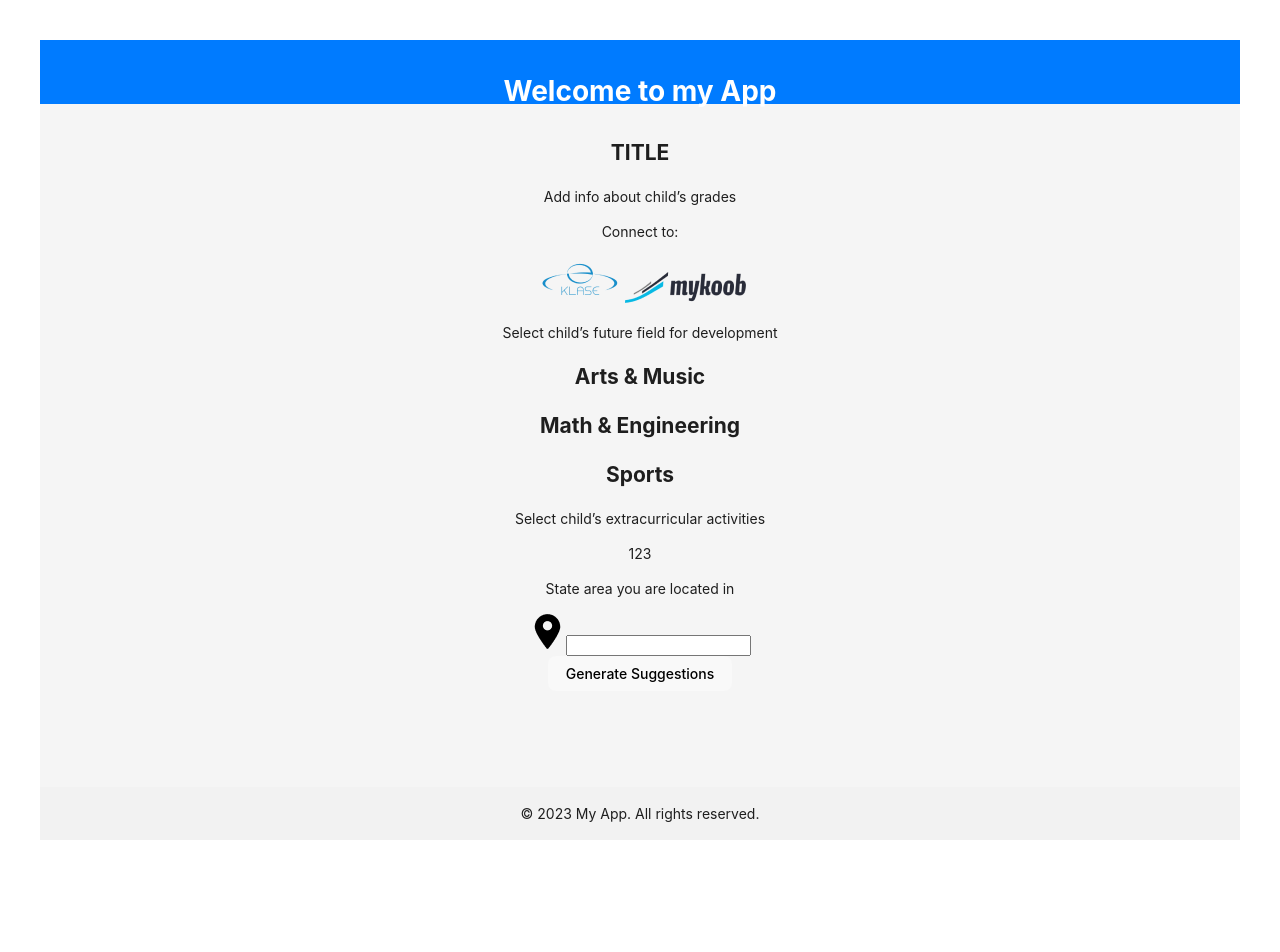
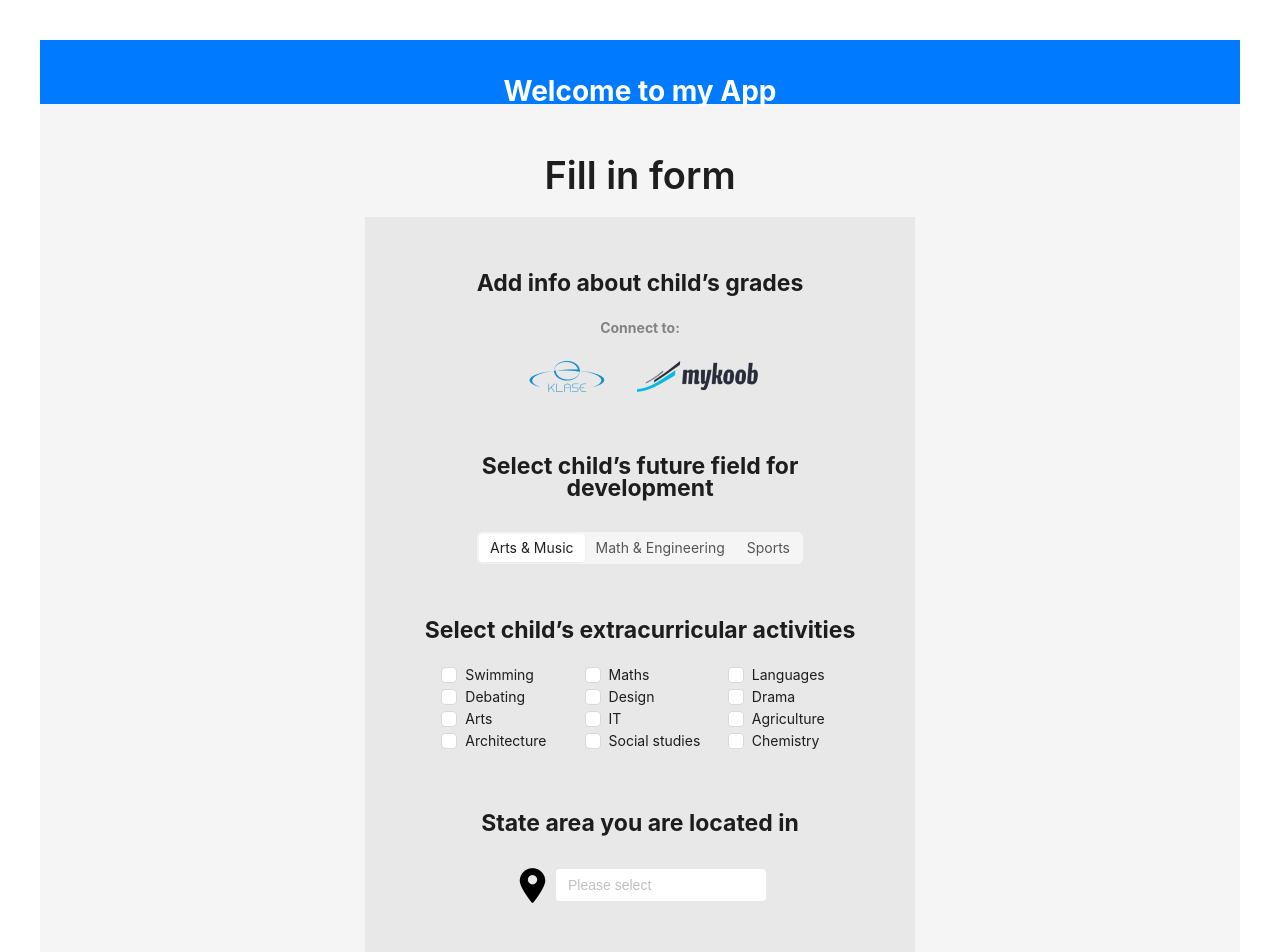
Before and after one commit to 28stone-hackcodex/hackcodex-fe, a React (Vite) app: page /suggestion in a window 1280 px wide. Shown: the top 952 px of the page. Before the commit the page ends 880 px from the top, so only its background shows below. Built offline with nearby package versions, Linux system fonts and the light colour scheme.

Commit message:
updated design of Suggestion

```diff
--- a/src/components/Tabs/Tab/Tab.tsx
+++ b/src/components/Tabs/Tab/Tab.tsx
@@ -1,3 +1,6 @@
+import { Button } from 'antd';
+import styled from 'styled-components';
+
 interface Tab {
   name: string;
   tabId: number;
@@ -16,5 +19,11 @@ export const Tab = ({ name, tabId, selectedTabId, onSelectTabId }: Tab) => {
 
   const isTabSelected = tabId === selectedTabId;
 
-  return <h1 onClick={handleSelectTab}>{isTabSelected ? 'selected' : name}</h1>;
+  return (
+    <StyledButton type={isTabSelected ? 'primary' : 'ghost'} onClick={handleSelectTab}>
+      {name}
+    </StyledButton>
+  );
 };
+
+const StyledButton = styled(Button)``;
--- a/src/components/Tabs/Tabs.tsx
+++ b/src/components/Tabs/Tabs.tsx
@@ -1,41 +1,11 @@
-import { Tab } from './Tab/Tab';
-import { useState } from 'react';
+import { Segmented } from 'antd';
 
-const tabsData = [
-  {
-    id: 1,
-    name: 'Arts & Music',
-  },
-  {
-    id: 2,
-    name: 'Math & Engineering',
-  },
-  {
-    id: 3,
-    name: 'Sports',
-  },
-];
+const tabsData = ['Arts & Music', 'Math & Engineering', 'Sports'];
 
 export const Tabs = () => {
-  const [selectedTabId, setSelectedTabId] = useState(-1);
-
-  const handleSelectTabId = (id: number) => {
-    setSelectedTabId(id);
-  };
-
   return (
     <div>
-      {tabsData.map((tab) => {
-        return (
-          <Tab
-            key={`${tab.name}-${tab.id}`}
-            name={tab.name}
-            tabId={tab.id}
-            selectedTabId={selectedTabId}
-            onSelectTabId={handleSelectTabId}
-          />
-        );
-      })}
+      <Segmented options={tabsData} />
     </div>
   );
 };
--- a/src/pages/Suggestion.tsx
+++ b/src/pages/Suggestion.tsx
@@ -1,30 +1,159 @@
+import styled from 'styled-components';
 import locationIcon from '../../public/images/icons/location-icon.png';
 import logoOne from '../../public/images/klase.png';
 import logoTwo from '../../public/images/mykoob.png';
 import { Tabs } from '../components/Tabs/Tabs';
+import { Button, Checkbox } from 'antd';
+import { Typography } from 'antd';
+
+const { Title, Paragraph } = Typography;
 
 const Suggestion = () => {
+  const options = [
+    { label: 'Swimming', value: 'Swimming' },
+    { label: 'Maths', value: 'Maths' },
+    { label: 'Languages', value: 'Languages' },
+    { label: 'Debating', value: 'Debating' },
+    { label: 'Design', value: 'Design' },
+    { label: 'Drama', value: 'Drama' },
+    { label: 'Arts', value: 'Arts' },
+    { label: 'IT', value: 'IT' },
+    { label: 'Agriculture', value: 'Agriculture' },
+    { label: 'Architecture', value: 'Architecture' },
+    { label: 'Social studies', value: 'Social studies' },
+    { label: 'Chemistry', value: 'Chemistry' },
+  ];
+
+  const valuesFromApi: string[] = [];
+
+  const handleSelectCheckpoint = (value: string) => {
+    console.log(value);
+  };
+
   return (
-    <section>
-      <h1>TITLE</h1>
-      <p>Add info about child’s grades</p>
-      <p>Connect to:</p>
-      <div>
-        <img src={logoOne} alt="Company logo" />
-        <img src={logoTwo} alt="Company logo" />
-      </div>
-      <p>Select child’s future field for development</p>
-      <Tabs />
-      <p>Select child’s extracurricular activities</p>
-      <div>123</div>
-      <p>State area you are located in</p>
-      <div>
-        <img src={locationIcon} alt="Location icon" />
-        <input type="text" />
-      </div>
-      <button>Generate Suggestions</button>
-    </section>
+    <StyledWrapper>
+      <StyledTitle level={1}>Fill in form</StyledTitle>
+      <StyledInner>
+        <StyledParagraphs>Add info about child’s grades</StyledParagraphs>
+        <StyledText>Connect to:</StyledText>
+        <StyledImageWrapper>
+          <img src={logoOne} alt="Company logo" />
+          <img src={logoTwo} alt="Company logo" />
+        </StyledImageWrapper>
+        <StyledParagraphs>Select child’s future field for development</StyledParagraphs>
+        <StyledTabsWrapper>
+          <Tabs />
+        </StyledTabsWrapper>
+        <StyledParagraphs>Select child’s extracurricular activities</StyledParagraphs>
+        <StyledRadiosWrapper>
+          <Checkbox.Group options={options} onChange={handleSelectCheckpoint} value={valuesFromApi} />
+        </StyledRadiosWrapper>
+        <StyledParagraphs>State area you are located in</StyledParagraphs>
+        <StyledSearchWrapper>
+          <img src={locationIcon} alt="Location icon" />
+          <StyledSearchInput type="text" placeholder="Please select" />
+        </StyledSearchWrapper>
+        <StyledSubmitButton shape="default" size="large" type="primary">
+          Generate Suggestions
+        </StyledSubmitButton>
+      </StyledInner>
+    </StyledWrapper>
   );
 };
 
+const StyledWrapper = styled.section`
+  display: flex;
+  flex-direction: column;
+  align-items: center;
+  justify-content: center;
+  padding: 0 24px;
+`;
+
+const StyledInner = styled.div`
+  background: #e8e8e8;
+  max-width: 550px;
+  padding: 55px 44px;
+`;
+
+const StyledTitle = styled(Title)`
+  font-weight: 700;
+  font-size: 23px;
+  line-height: 22px;
+`;
+
+const StyledParagraphs = styled(Paragraph)`
+  font-weight: 700;
+  font-size: 23px;
+  line-height: 22px;
+`;
+
+const StyledText = styled.p`
+  font-weight: 700;
+  font-size: 14px;
+  line-height: 22px;
+  color: #838383;
+`;
+
+const StyledImageWrapper = styled.div`
+  display: flex;
+  align-items: center;
+  justify-content: center;
+  gap: 25px;
+  margin-bottom: 55px;
+`;
+
+const StyledTabsWrapper = styled.div`
+  margin-bottom: 45px;
+  padding: 10px;
+`;
+
+const StyledRadiosWrapper = styled.div`
+  align-self: center;
+  text-align: center;
+  column-gap: 0;
+  margin-bottom: 60px;
+
+  label {
+    width: 31%;
+  }
+
+  .ant-checkbox-group {
+    column-gap: 0;
+    justify-content: flex-end;
+  }
+`;
+
+const StyledSearchWrapper = styled.div`
+  display: flex;
+  align-items: center;
+  justify-content: center;
+  padding-top: 10px;
+  gap: 5px;
+`;
+
+const StyledSearchInput = styled.input`
+  border: none;
+  border-radius: 4px;
+  height: 32px;
+  background: #ffffff;
+  min-width: 210px;
+  color: black;
+  padding-left: 12px;
+
+  ::placeholder {
+    font-weight: 400;
+    font-size: 14px;
+    line-height: 22px;
+    color: rgba(0, 0, 0, 0.25);
+  }
+
+  :focus {
+    border: 1px solid #40a9ff;
+  }
+`;
+
+const StyledSubmitButton = styled(Button)`
+  margin-top: 50px;
+`;
+
 export default Suggestion;
```
Also changed, not shown: src/App.tsx (line endings or trailing spaces), 2 other files (tests, documents, lock files or other folders).
